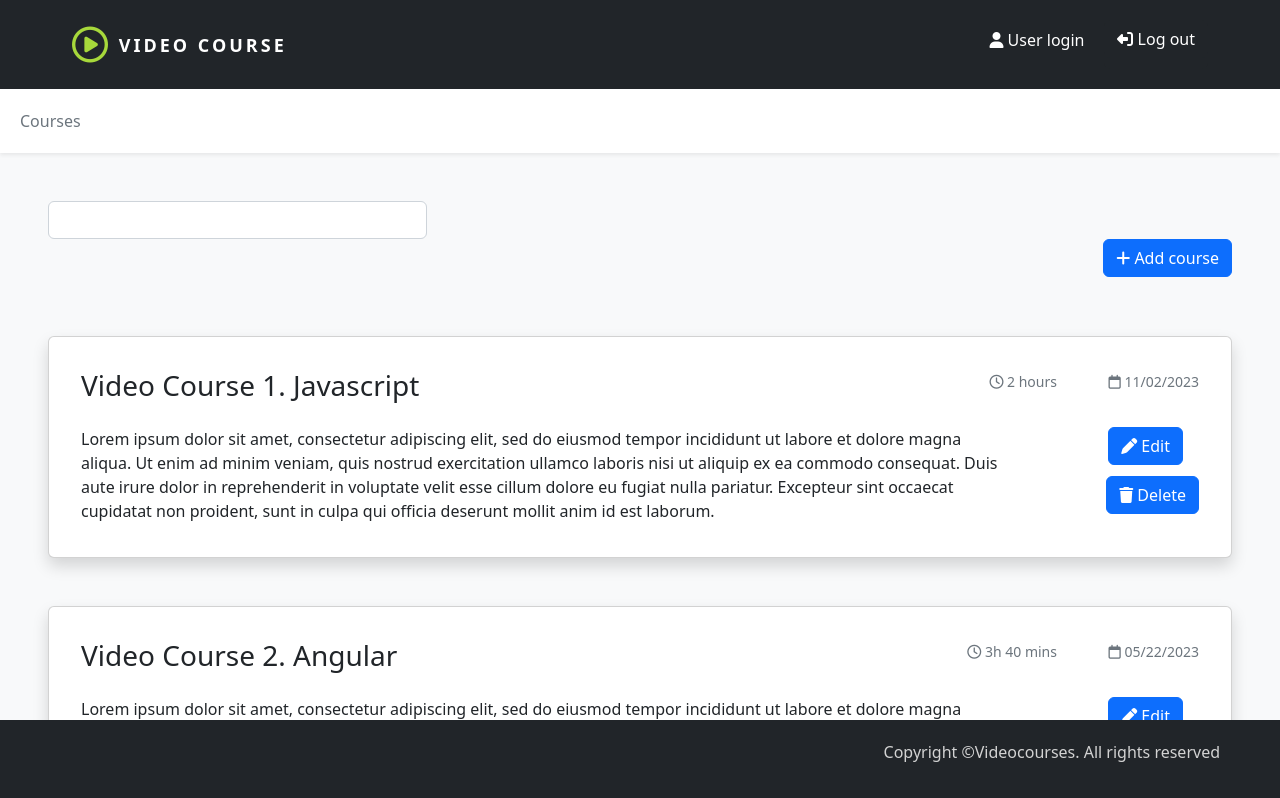
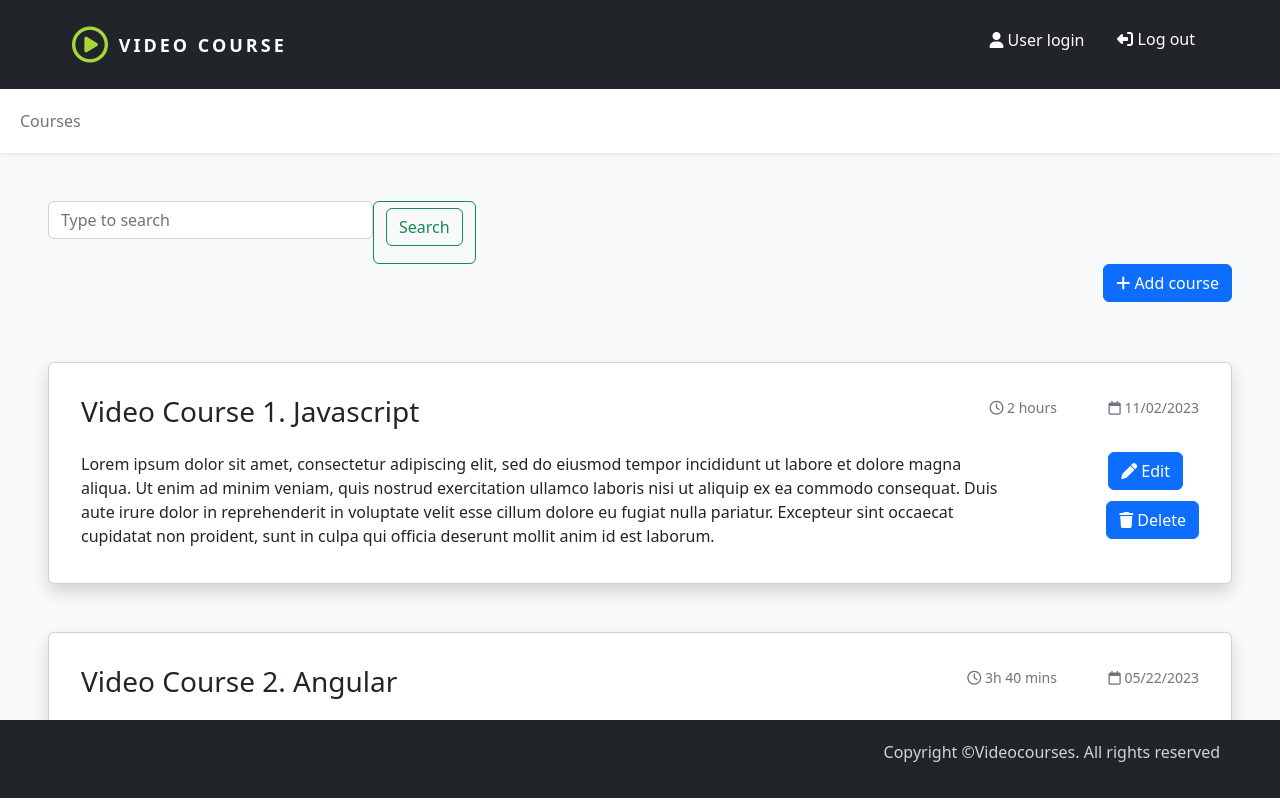
Before and after one commit to Sytnikovakatya/angular-courses-app, an Angular app: page / in a window 1280 px wide. Shown: the top 798 px of the page. Built offline with nearby package versions, Linux system fonts and the light colour scheme.

Commit message:
Update search-bar.component.html

```diff
--- a/src/app/components/search-bar/search-bar.component.html
+++ b/src/app/components/search-bar/search-bar.component.html
@@ -1,8 +1,9 @@
 <div class="search-bar mx-5 mt-5">
   <div class="row">
-    <div class="col-4">
-      <app-input></app-input>
-    </div>
+    <form class="d-flex" role="search">
+      <app-input placeholder="Type to search"></app-input>
+      <app-button text="Search" class="btn btn-outline-success" type="submit" [ngClass]="'search-btn'"></app-button>
+    </form>
   </div>
   <p class="text-end">
     <app-button text="Add course" fontawesome="fa-solid fa-plus"></app-button>
```
